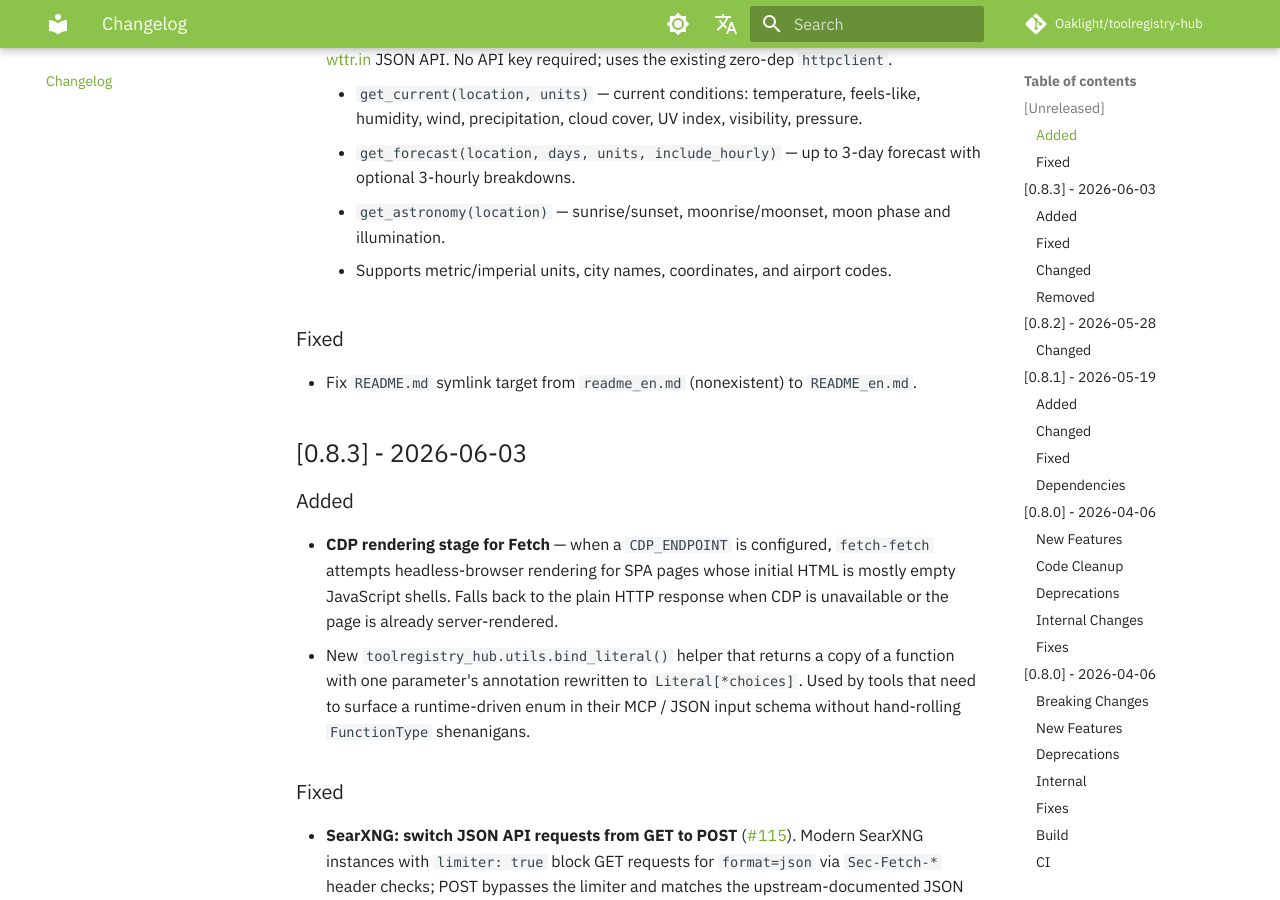
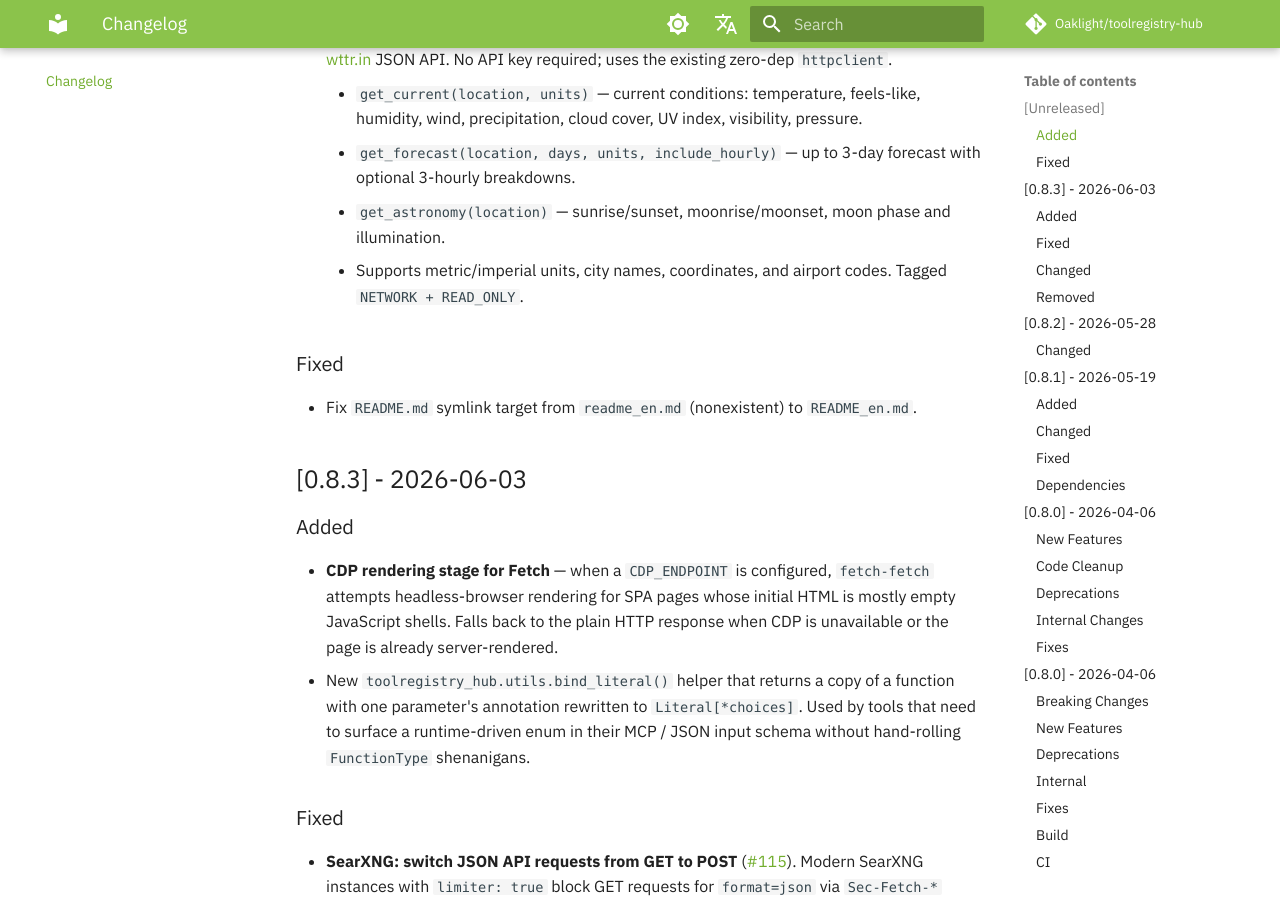
Before and after one commit to Oaklight/toolregistry-hub, an MkDocs documentation site: the page built from docs/changelog.md, in a window 1280 px wide and 900 px high, scrolled down 436 px. Built offline with MkDocs 1.6.1 and Material for MkDocs 9.7.7, drawn with Linux system fonts in a browser that asks for light colours; some web fonts are replaced; comment, search, counter and statistics services are not loaded.

Commit message:
docs(en): add weather tool to changelog (#131)

```diff
--- a/docs/changelog.md
+++ b/docs/changelog.md
@@ -20,7 +20,7 @@ The format is based on [Keep a Changelog](https://keepachangelog.com/en/1.1.0/),
     - `get_current(location, units)` — current conditions: temperature, feels-like, humidity, wind, precipitation, cloud cover, UV index, visibility, pressure.
     - `get_forecast(location, days, units, include_hourly)` — up to 3-day forecast with optional 3-hourly breakdowns.
     - `get_astronomy(location)` — sunrise/sunset, moonrise/moonset, moon phase and illumination.
-    - Supports metric/imperial units, city names, coordinates, and airport codes.
+    - Supports metric/imperial units, city names, coordinates, and airport codes. Tagged `NETWORK + READ_ONLY`.
 
 ### Fixed
 
```
